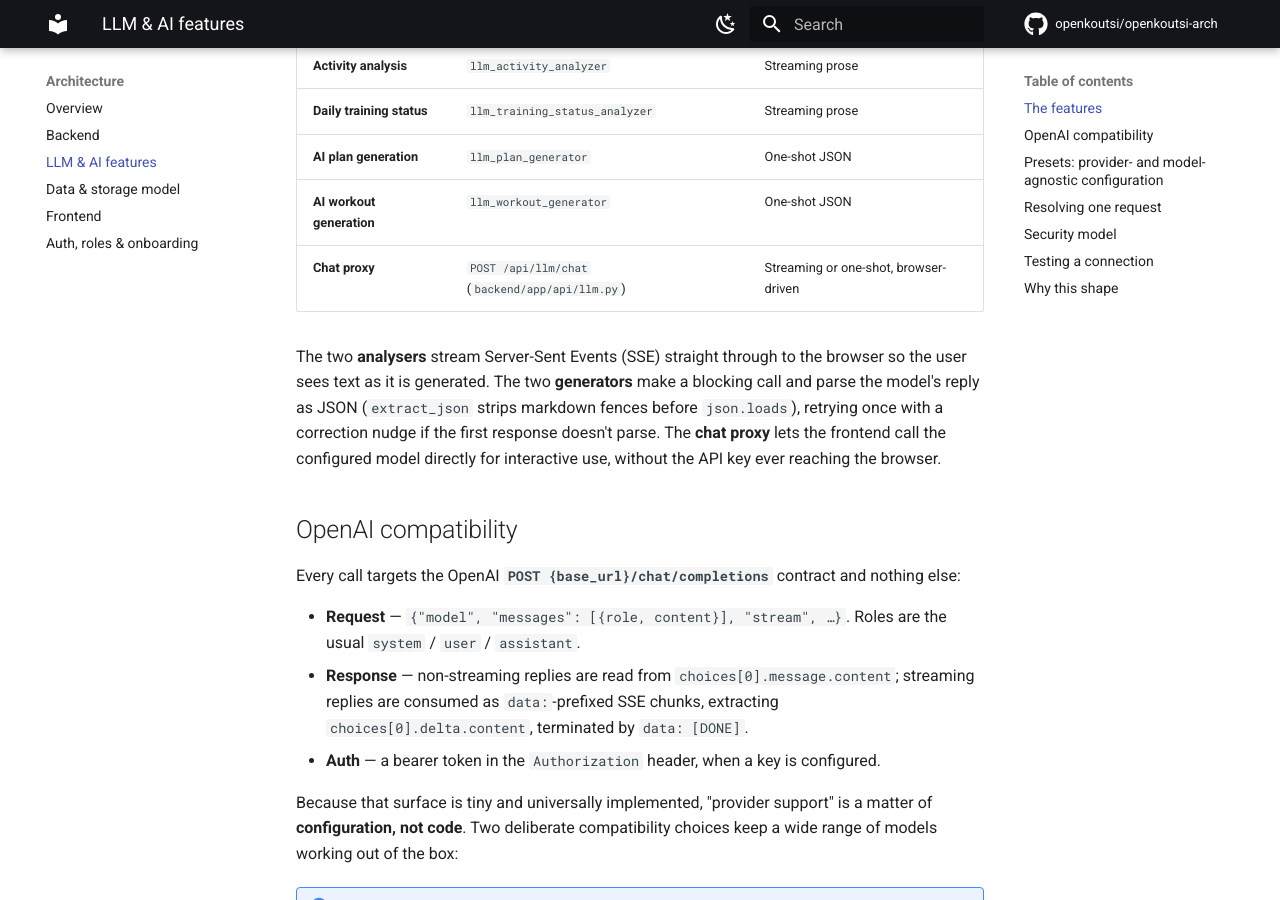
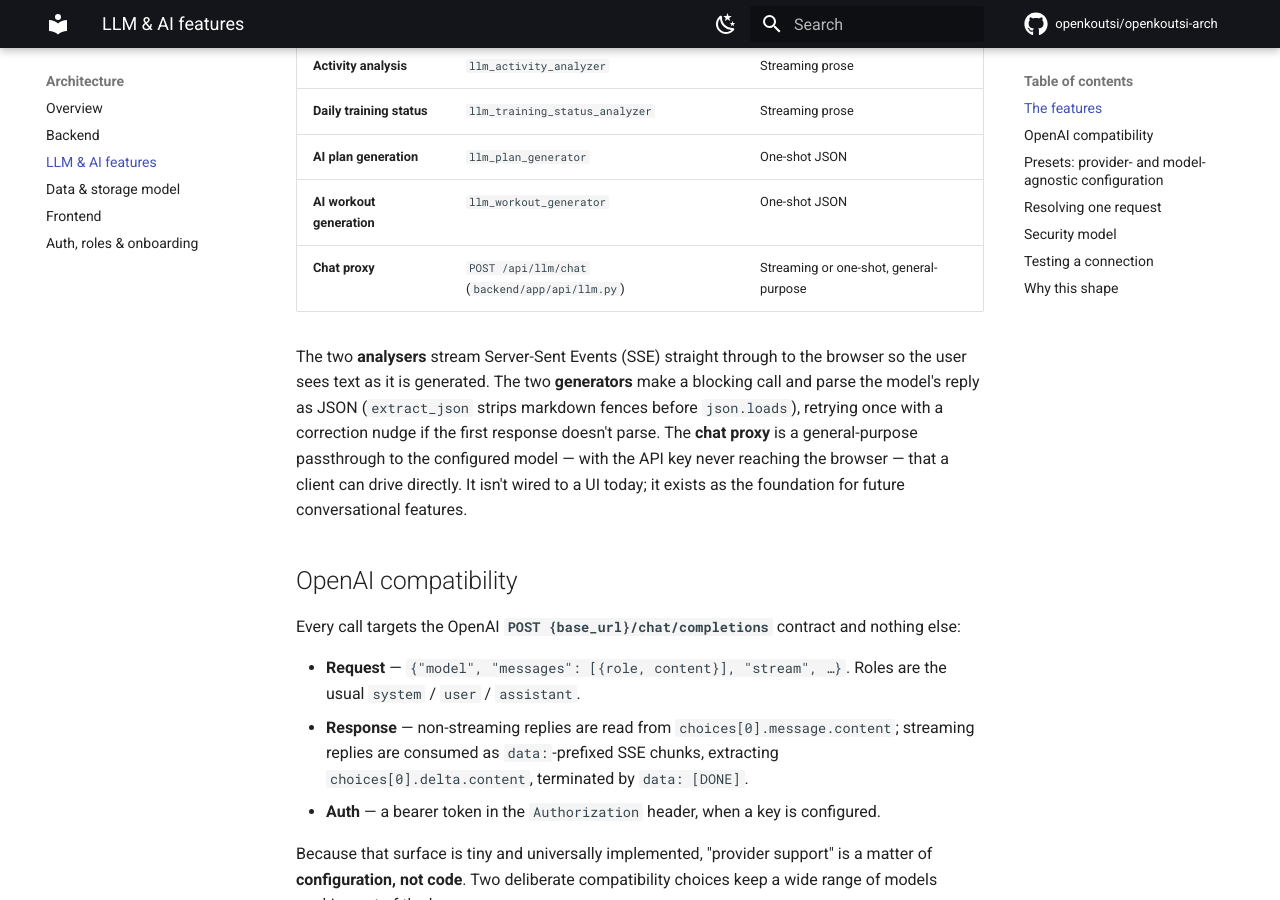
Before and after one commit to openkoutsi/openkoutsi-arch, an MkDocs documentation site: the page built from docs/architecture/llm.md, in a window 1280 px wide and 900 px high, scrolled down 558 px. Built offline with MkDocs 1.6.1 and Material for MkDocs 9.7.7, drawn with Linux system fonts in a browser that asks for light colours; comment, search, counter and statistics services are not loaded.

Commit message:
Clarify the chat proxy is not yet wired to a UI
Soften the LLM architecture page so it no longer implies the frontend
currently calls POST /api/llm/chat: describe it as a general-purpose
passthrough available for future conversational features.

Co-Authored-By: Claude Opus 4.8 <noreply@anthropic.com>
Claude-Session: https://claude.ai/code/session_015H7YqCpc7YYGLTqD6vjG6X

```diff
--- a/docs/architecture/llm.md
+++ b/docs/architecture/llm.md
@@ -20,14 +20,15 @@ Four services under `backend/app/services/` use the LLM, plus one pass-through p
 | **Daily training status** | `llm_training_status_analyzer` | Streaming prose |
 | **AI plan generation** | `llm_plan_generator` | One-shot JSON |
 | **AI workout generation** | `llm_workout_generator` | One-shot JSON |
-| **Chat proxy** | `POST /api/llm/chat` (`backend/app/api/llm.py`) | Streaming or one-shot, browser-driven |
+| **Chat proxy** | `POST /api/llm/chat` (`backend/app/api/llm.py`) | Streaming or one-shot, general-purpose |
 
 The two **analysers** stream Server-Sent Events (SSE) straight through to the browser so the
 user sees text as it is generated. The two **generators** make a blocking call and parse the
 model's reply as JSON (`extract_json` strips markdown fences before `json.loads`), retrying once
-with a correction nudge if the first response doesn't parse. The **chat proxy** lets the
-frontend call the configured model directly for interactive use, without the API key ever
-reaching the browser.
+with a correction nudge if the first response doesn't parse. The **chat proxy** is a
+general-purpose passthrough to the configured model — with the API key never reaching the
+browser — that a client can drive directly. It isn't wired to a UI today; it exists as the
+foundation for future conversational features.
 
 ## OpenAI compatibility
 
```
